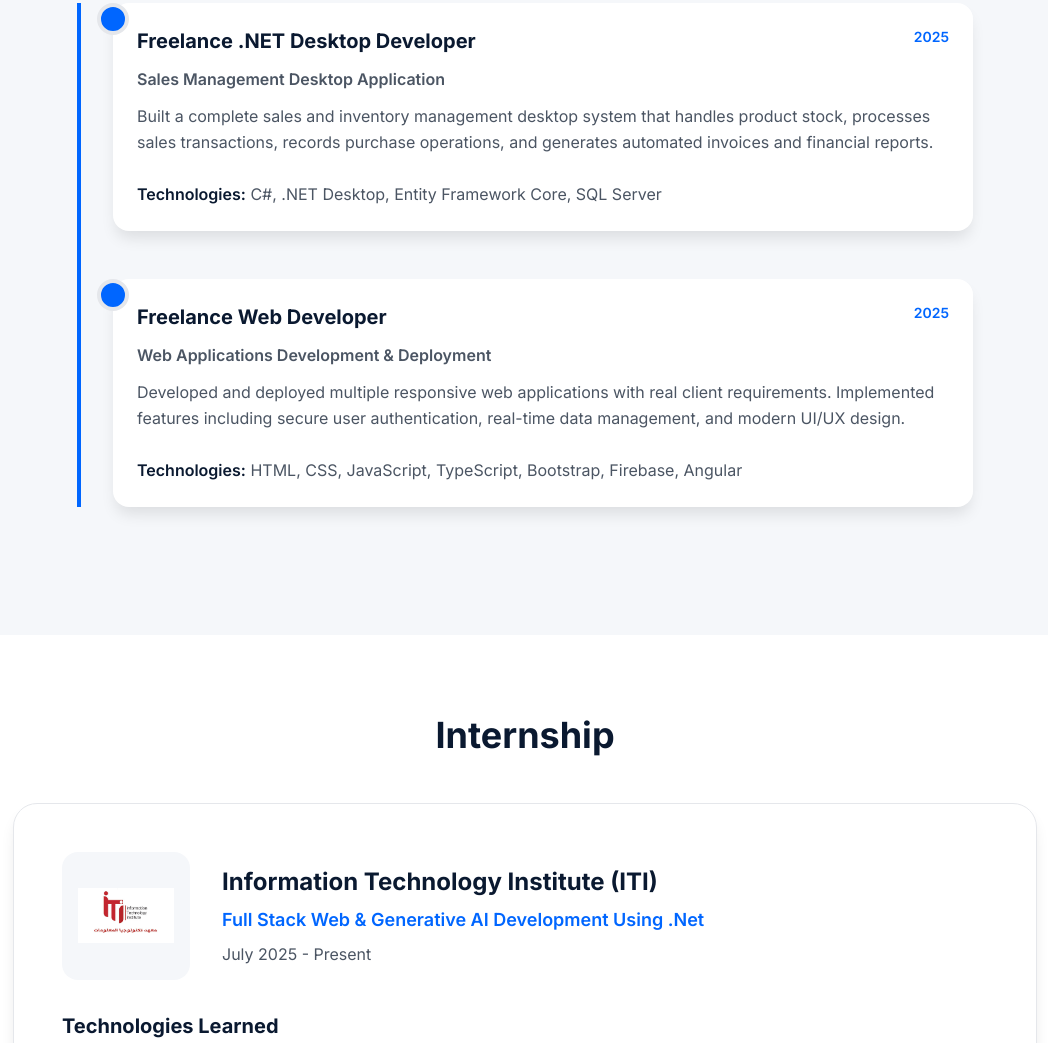
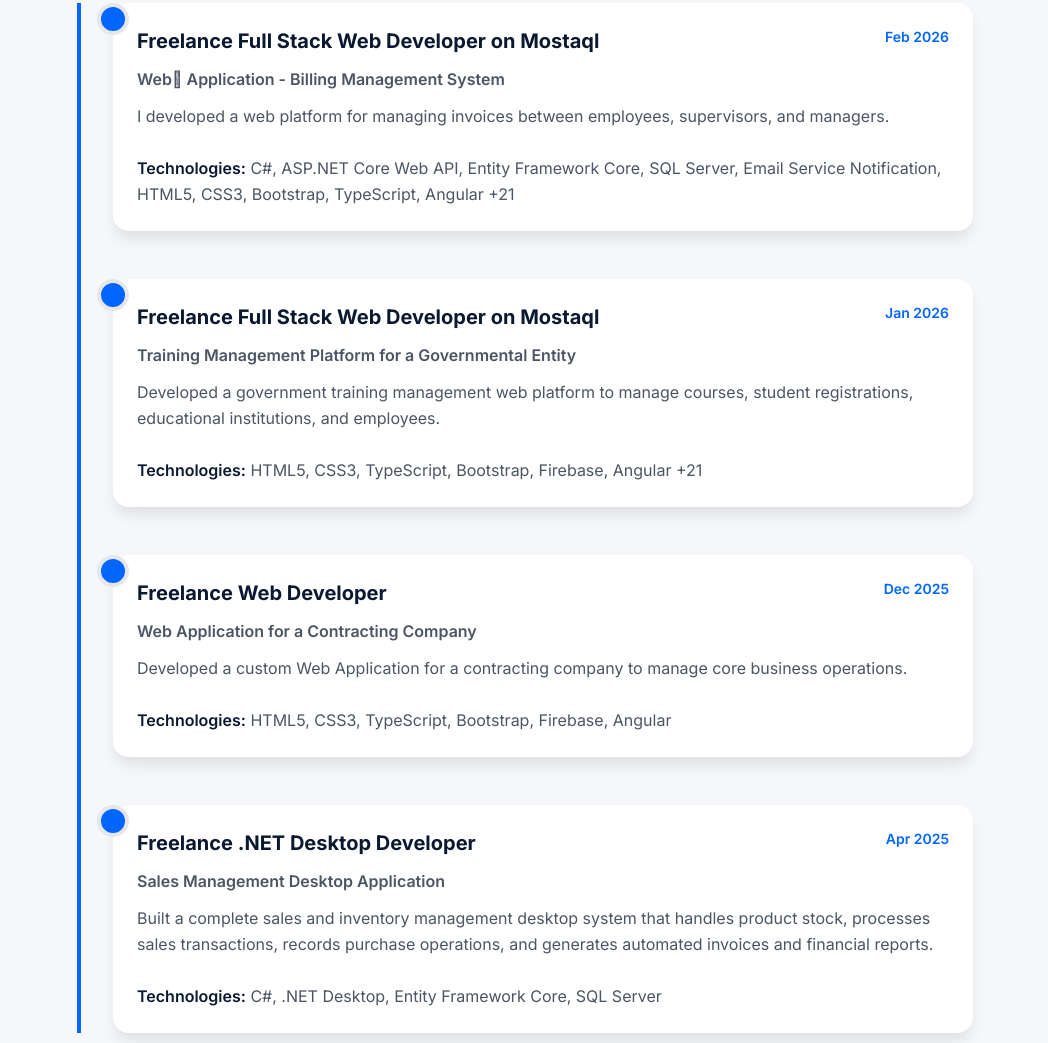
Before and after one commit to Mohamed-Abdulmajeed/Profile, a plain HTML site: page index.html in a window 1280 px wide. Shown: the part 1355-2398 px from the top of the page, without its empty margins (115-1163 px from the left). Drawn offline with nearby package versions, Linux system fonts and the light colour scheme.

Commit message:
Update CV

```diff
--- a/index.html
+++ b/index.html
@@ -4,7 +4,7 @@
 <head>
     <meta charset="UTF-8">
     <meta name="viewport" content="width=device-width, initial-scale=1.0">
-    <title>Mohamed Abdelmajeed Sayed - Full Stack Web .NET Developer</title>
+    <title>Mohamed Abdelmajeed Sayed - Full Stack Web .NET & Angular Developer</title>
     <script src="https://cdn.tailwindcss.com"></script>
     <link rel="stylesheet" href="https://cdnjs.cloudflare.com/ajax/libs/font-awesome/6.4.0/css/all.min.css">
     <link rel="preconnect" href="https://fonts.googleapis.com">
@@ -172,6 +172,7 @@
 
             <div class="max-w-4xl mx-auto">
                 <div class="relative border-l-4 border-[#0066FF] pl-8">
+
                     <!-- Experience Item 1 -->
                     <div class="mb-12 relative" data-aos="fade-left">
                         <div class="absolute -left-4 top-0 w-8 h-8 bg-[#0066FF] rounded-full border-4 border-card">
@@ -179,8 +180,83 @@
 
                         <div class="bg-card rounded-2xl shadow-custom-lg p-6 hover:shadow-custom-xl transition-shadow">
                             <div class="flex justify-between items-start mb-3 flex-wrap gap-2">
+                                <h3 class="text-xl font-bold text-primary">Freelance Full Stack Web Developer on Mostaql
+                                </h3>
+                                <span class="text-sm text-[#0066FF] font-semibold">Feb 2026</span>
+                            </div>
+
+                            <p class="text-secondary mb-3 font-semibold">Web ِApplication - Billing Management System
+                            </p>
+
+                            <p class="text-secondary leading-relaxed">
+                                I developed a web platform for managing invoices between employees, supervisors, and
+                                managers.
+                                <br><br>
+                                <span class="font-semibold text-primary">Technologies:</span> C#, ASP.NET Core Web API,
+                                Entity
+                                Framework Core, SQL Server, Email Service Notification,
+                                HTML5, CSS3, Bootstrap, TypeScript, Angular +21
+                            </p>
+                        </div>
+                    </div>
+
+                    <!-- Experience Item 2 -->
+                    <div class="mb-12 relative" data-aos="fade-left" data-aos-delay="100">
+                        <div class="absolute -left-4 top-0 w-8 h-8 bg-[#0066FF] rounded-full border-4 border-card">
+                        </div>
+
+                        <div class="bg-card rounded-2xl shadow-custom-lg p-6 hover:shadow-custom-xl transition-shadow">
+                            <div class="flex justify-between items-start mb-3 flex-wrap gap-2">
+                                <h3 class="text-xl font-bold text-primary">Freelance Full Stack Web Developer on Mostaql
+                                </h3>
+                                <span class="text-sm text-[#0066FF] font-semibold">Jan 2026</span>
+                            </div>
+
+                            <p class="text-secondary mb-3 font-semibold">Training Management Platform for a Governmental
+                                Entity</p>
+
+                            <p class="text-secondary leading-relaxed">
+                                Developed a government training management web platform to manage courses, student
+                                registrations, educational institutions, and employees.
+                                <br><br>
+                                <span class="font-semibold text-primary">Technologies:</span> HTML5, CSS3,
+                                TypeScript, Bootstrap, Firebase, Angular +21
+                            </p>
+                        </div>
+                    </div>
+                    <!-- Experience Item 3 -->
+                    <div class="mb-12 relative" data-aos="fade-left" data-aos-delay="100">
+                        <div class="absolute -left-4 top-0 w-8 h-8 bg-[#0066FF] rounded-full border-4 border-card">
+                        </div>
+
+                        <div class="bg-card rounded-2xl shadow-custom-lg p-6 hover:shadow-custom-xl transition-shadow">
+                            <div class="flex justify-between items-start mb-3 flex-wrap gap-2">
+                                <h3 class="text-xl font-bold text-primary">Freelance Web Developer</h3>
+                                <span class="text-sm text-[#0066FF] font-semibold">Dec 2025</span>
+                            </div>
+
+                            <p class="text-secondary mb-3 font-semibold">Web Application for a Contracting Company</p>
+
+                            <p class="text-secondary leading-relaxed">
+                                Developed a custom Web Application for a contracting company to manage core business
+                                operations.
+
+                                <br><br>
+                                <span class="font-semibold text-primary">Technologies:</span> HTML5, CSS3,
+                                TypeScript, Bootstrap, Firebase, Angular
+                            </p>
+                        </div>
+                    </div>
+
+                    <!-- Experience Item 4 -->
+                    <div class="mb-12 relative" data-aos="fade-left">
+                        <div class="absolute -left-4 top-0 w-8 h-8 bg-[#0066FF] rounded-full border-4 border-card">
+                        </div>
+
+                        <div class="bg-card rounded-2xl shadow-custom-lg p-6 hover:shadow-custom-xl transition-shadow">
+                            <div class="flex justify-between items-start mb-3 flex-wrap gap-2">
                                 <h3 class="text-xl font-bold text-primary">Freelance .NET Desktop Developer</h3>
-                                <span class="text-sm text-[#0066FF] font-semibold">2025</span>
+                                <span class="text-sm text-[#0066FF] font-semibold">Apr 2025</span>
                             </div>
 
                             <p class="text-secondary mb-3 font-semibold">Sales Management Desktop Application</p>
@@ -198,30 +274,7 @@
                         </div>
                     </div>
 
-                    <!-- Experience Item 2 -->
-                    <div class="mb-12 relative" data-aos="fade-left" data-aos-delay="100">
-                        <div class="absolute -left-4 top-0 w-8 h-8 bg-[#0066FF] rounded-full border-4 border-card">
-                        </div>
-
-                        <div class="bg-card rounded-2xl shadow-custom-lg p-6 hover:shadow-custom-xl transition-shadow">
-                            <div class="flex justify-between items-start mb-3 flex-wrap gap-2">
-                                <h3 class="text-xl font-bold text-primary">Freelance Web Developer</h3>
-                                <span class="text-sm text-[#0066FF] font-semibold">2025</span>
-                            </div>
-
-                            <p class="text-secondary mb-3 font-semibold">Web Applications Development & Deployment</p>
-
-                            <p class="text-secondary leading-relaxed">
-                                Developed and deployed multiple responsive web applications with real client
-                                requirements.
-                                Implemented features including secure user authentication, real-time data management,
-                                and modern UI/UX design.
-                                <br><br>
-                                <span class="font-semibold text-primary">Technologies:</span> HTML, CSS, JavaScript,
-                                TypeScript, Bootstrap, Firebase, Angular
-                            </p>
-                        </div>
-                    </div>
+
 
                 </div>
             </div>
--- a/script.js
+++ b/script.js
@@ -98,7 +98,7 @@ mobileLinks.forEach(link => {
 
 // Typing Animation (hero)
 const typingText = document.getElementById('typingText');
-const text = 'Full Stack Web .NET Developer';
+const text = 'Full Stack Web .NET & Angular Developer';
 let index = 0;
 
 function type() {
```
Also changed, not shown: 2 other files.
